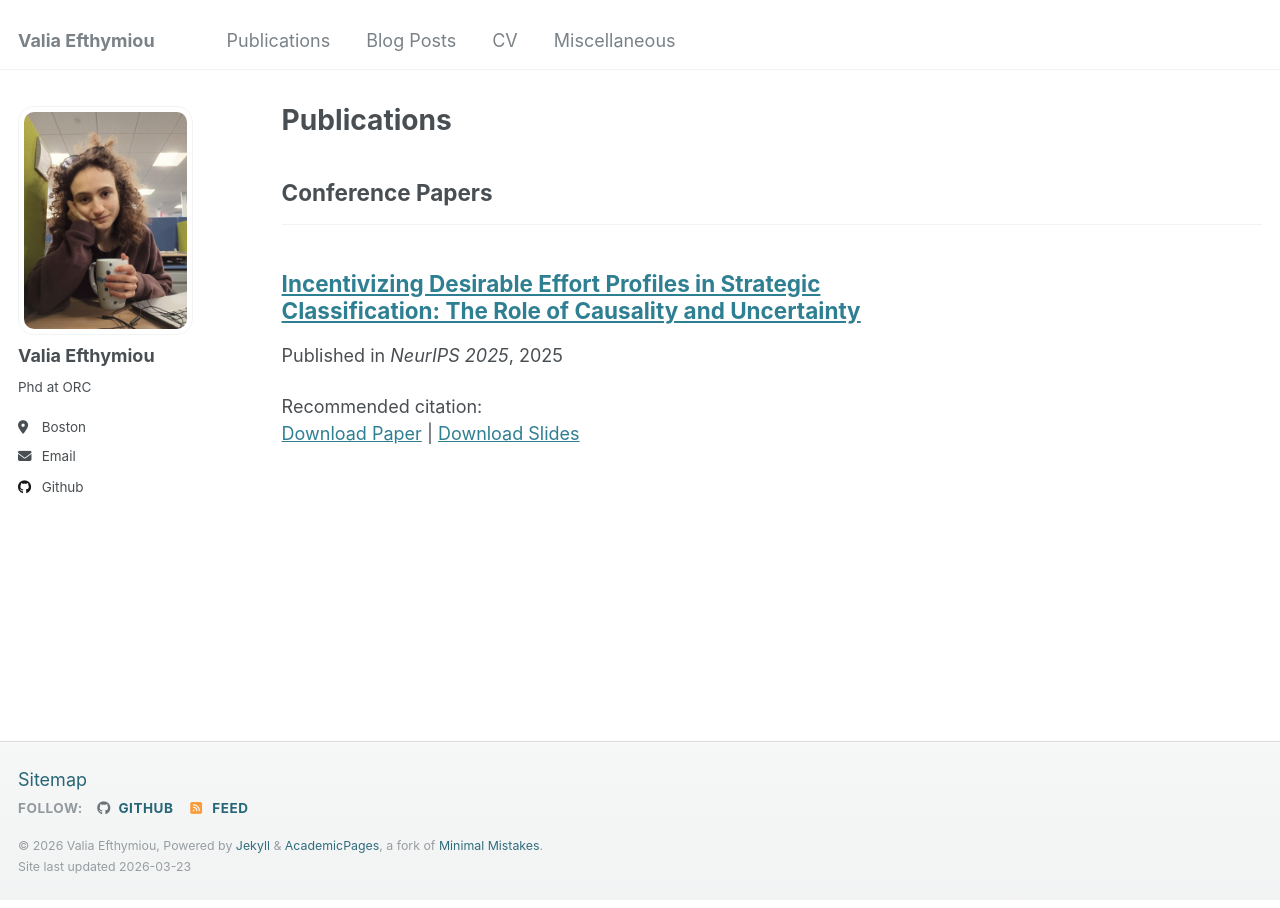
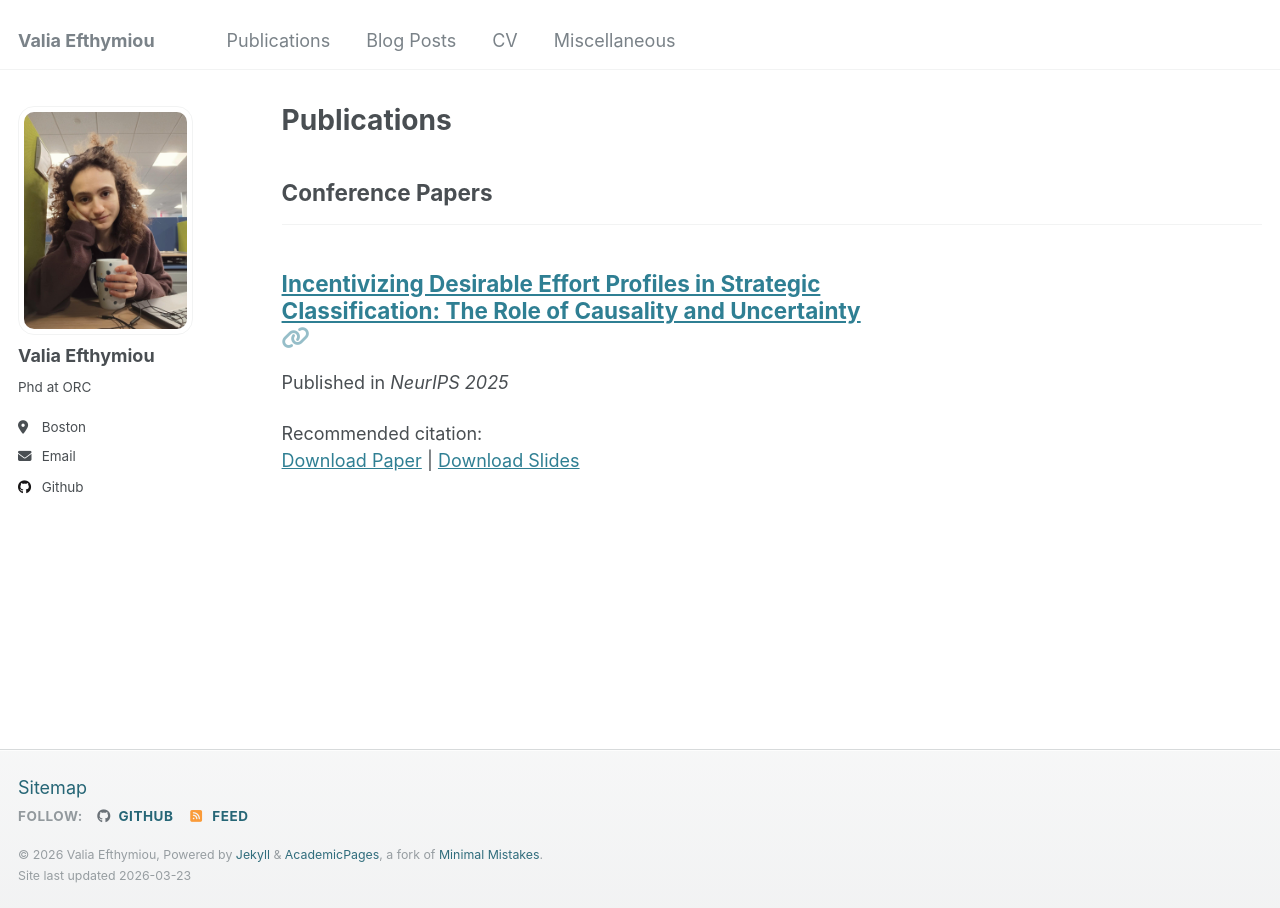
Before and after one commit to valiaEft/valiaEft.github.io, a Jekyll site: the page built from _pages/publications.html, in a window 1280 px wide. Built offline with Jekyll 4.4.1, drawn with Linux system fonts in a browser that asks for light colours.

Commit message:
Update archive and single layouts to improve publication date handling and links

```diff
--- a/_includes/archive-single.html
+++ b/_includes/archive-single.html
@@ -27,7 +27,9 @@
     {% endif %}
 
     <h2 class="archive__item-title" itemprop="headline">
-      {% if post.link %}
+      {% if post.collection == 'publications' and post.paperurl %}
+        <a href="{{ post.paperurl }}">{{ title }}</a> <a href="{{ base_path }}{{ post.url }}" rel="permalink"><i class="fa fa-link" aria-hidden="true" title="permalink"></i><span class="sr-only">Permalink</span></a>
+      {% elsif post.link %}
         <a href="{{ post.link }}">{{ title }}</a> <a href="{{ base_path }}{{ post.url }}" rel="permalink"><i class="fa fa-link" aria-hidden="true" title="permalink"></i><span class="sr-only">Permalink</span></a>
       {% else %}
         <a href="{{ base_path }}{{ post.url }}" rel="permalink">{{ title }}</a>
@@ -38,10 +40,15 @@
       <p class="page__meta"><i class="fa fa-clock-o" aria-hidden="true"></i> {% include read-time.html %}</p>
     {% endif %}
 
+        {% assign post_year = post.date | default: "1900-01-01" | date: "%Y" %}
         {% if post.collection == 'teaching' %}
-          <p> {{ post.type }}, <i>{{ post.venue }}</i>, {{ post.date | default: "1900-01-01" | date: "%Y" }} </p>
+          <p> {{ post.type }}, <i>{{ post.venue }}</i>, {{ post_year }} </p>
         {% elsif post.collection == 'publications' %}
-          <p>Published in <i>{{ post.venue }}</i>, {{ post.date | default: "1900-01-01" | date: "%Y" }} </p>
+          {% if post.venue and post.venue contains post_year %}
+            <p>Published in <i>{{ post.venue }}</i></p>
+          {% else %}
+            <p>Published in <i>{{ post.venue }}</i>, {{ post_year }} </p>
+          {% endif %}
         {% elsif post.date %}
          <p class="page__date"><strong><i class="fa fa-fw fa-calendar" aria-hidden="true"></i> {{ site.data.ui-text[site.locale].date_label | default: "Published:" }}</strong> <time datetime="{{ post.date | default: "1900-01-01" | date_to_xmlschema }}">{{ post.date | default: "1900-01-01" | date: "%B %d, %Y" }}</time></p>
         {% endif %}
@@ -61,7 +68,7 @@
     {% elsif post.citation %}
       <p>Recommended citation: {{ post.citation }}</p>
     {% elsif post.paperurl %}
-      <p><a href=" {{ post.paperurl }} ">Download Paper</a></p>
+      <p><a href="{{ post.paperurl }}">Download Paper</a></p>
     {% elsif post.slidesurl %}
       <p><a href="{{ post.slidesurl }}">Download Slides</a></p>
     {% endif %}
```
Also changed, not shown: _layouts/single.html (+7 -2 lines).
